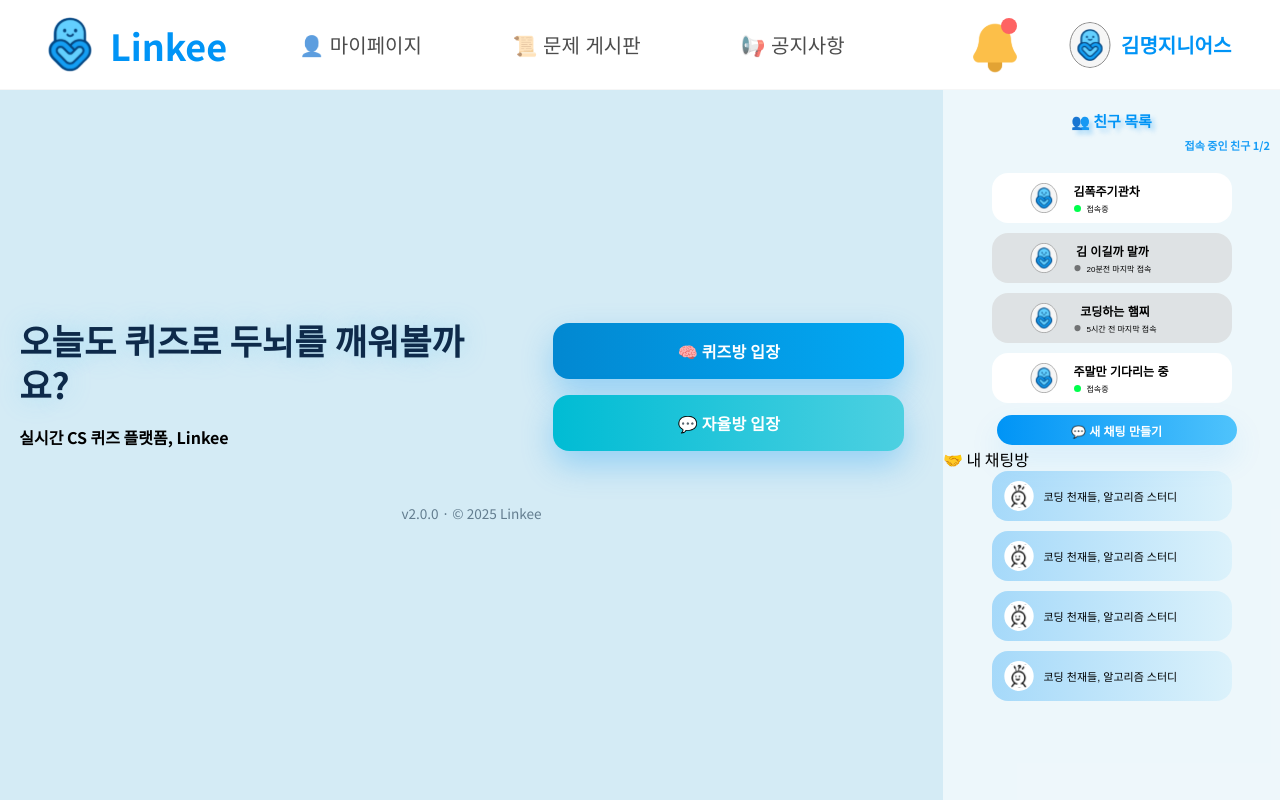
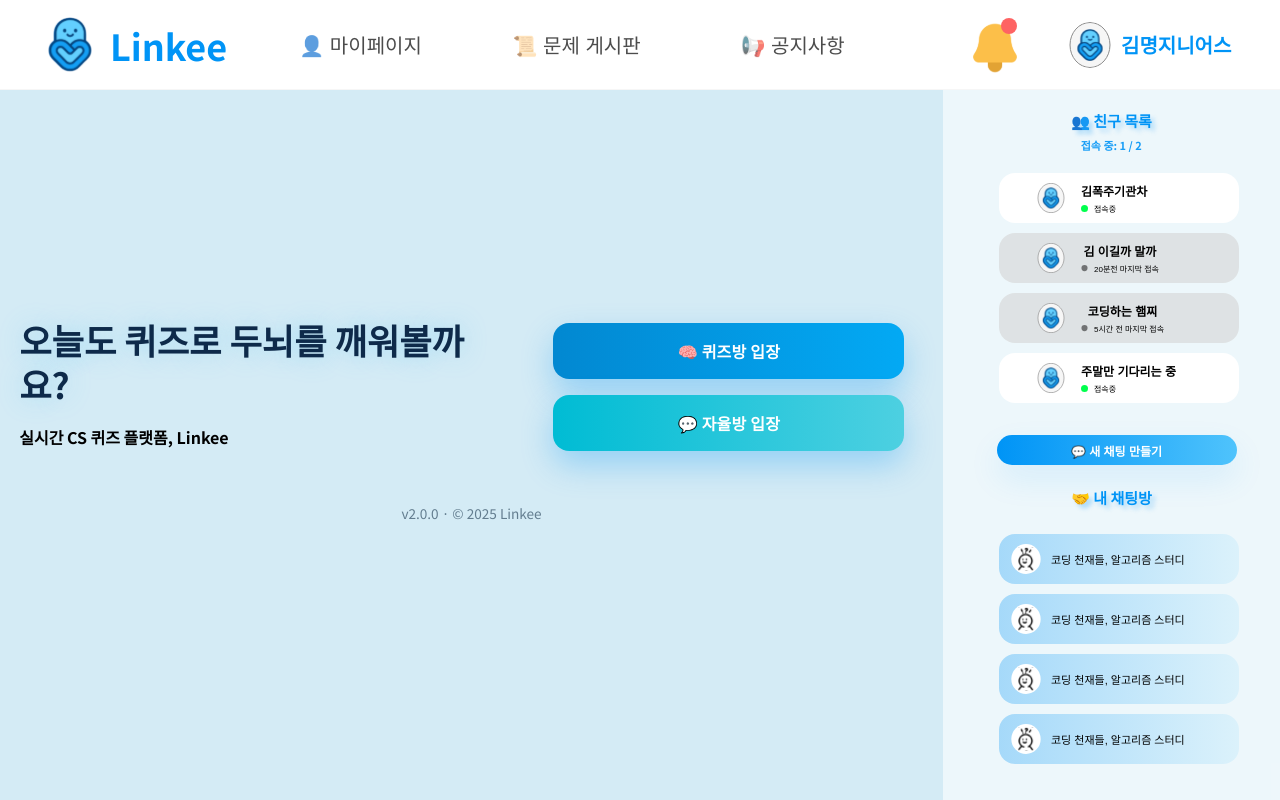
Before and after one commit to Linkee-Project/Linkee-Front-Vue, a Vue app in the folder Linkee-front/Linkee-front-vue/: page / in a window 1280 px wide. Built offline with nearby package versions, Linux system fonts and the light colour scheme.

Commit message:
컴포넌트 크기 수정

```diff
--- a/Linkee-front/Linkee-front-vue/src/components/layout/user/sidebar/UserSidebar.vue
+++ b/Linkee-front/Linkee-front-vue/src/components/layout/user/sidebar/UserSidebar.vue
@@ -162,18 +162,17 @@ const handleReportSubmit = (data) => {
 <template>
   <aside class="sidebar-container">
     <div class="content">
-      <!-- 상단: 친구 목록 타이틀 -->
+
+      <!-- 친구 목록 -->
+      <div class="section-block">
         <div class="section-header">
           <span class="title">👥 친구 목록</span>
-        <!-- 나중에 수정 -->
-        <span class="count">접속 중인 친구 1/2</span>
+          <span class="count">접속 중: 1 / 2</span>
         </div>
 
-      <!-- 친구 카드 리스트 영역 -->
-      <div class="friend-scroll-area">
+        <!-- 🔥 CSS와 동일하게 scroll-area 사용 -->
+        <div class="scroll-area">
           <div class="friend-list">
-
-          <!-- ✔ v-for로 친구 목록 반복 렌더링 -->
             <button
                 class="friend-card"
                 :class="{ online: friend.online }"
@@ -181,28 +180,24 @@ const handleReportSubmit = (data) => {
                 :key="friend.id"
                 @click="event => openFriendModal(event, friend)"
             >
-            <img class="avatar" :src="friend.avatar" alt="friend avatar" />
+              <img class="avatar" :src="friend.avatar" />
 
               <div class="info">
                 <p class="name">{{ friend.name }}</p>
 
                 <div class="status-row">
-                <!-- 온라인/오프라인 색상 아이콘 자동 변경 -->
-                <img
-                    class="status-color"
-                    :src="friend.online ? onlineIcon : offlineIcon"
-                    alt="status icon"
-                />
+                  <img class="status-color"
+                       :src="friend.online ? onlineIcon : offlineIcon" />
                   <span class="status">{{ friend.status }}</span>
                 </div>
               </div>
             </button>
-
+          </div>
         </div>
       </div>
 
 
-      <!-- 새 채팅방 만들기 버튼 -->
+      <!-- 새 채팅 만들기 -->
       <div class="button-area">
         <BlueButton
             color="blue"
@@ -212,31 +207,33 @@ const handleReportSubmit = (data) => {
         />
       </div>
 
+
       <!-- 내 채팅방 -->
-      <div class="myroom-wrapper mt-20">
-
-        <div class="myroom-header">
-          <span class="myroom-title">🤝 내 채팅방</span>
+      <div class="section-block">
+        <div class="section-header">
+          <span class="title">🤝 내 채팅방</span>
         </div>
 
-        <div class="room-scroll-area">
+        <!-- 🔥 scroll-area로 통일 -->
+        <div class="scroll-area">
           <div class="room-list">
             <button class="room-card"
                     v-for="room in rooms"
                     :key="room.id"
                     @click="event => openRoomModal(event, room)"
             >
-              <img class="room-icon" src="../../../../assets/chat_room_img.svg" alt="room icon" />
+              <img class="room-icon" src="@/assets/chat_room_img.svg" />
               <p class="room-text">{{ room.title }}</p>
             </button>
           </div>
         </div>
+      </div>
 
     </div>
-    </div>
-
   </aside>
 
+
+  <!-- 공통 모달들 -->
   <ChoiceModal
       :type="modalType"
       :data="selectedFriend"
@@ -247,25 +244,22 @@ const handleReportSubmit = (data) => {
       @action="handleAction"
   />
 
-<!--신고하기 모달-->
   <ReportModal
       v-model="isReportModal"
       :target="reportTarget"
       @submit="handleReportSubmit"
   />
 
-<!--새채팅방 만들기 모달-->
   <CreateChatRoomModal
       v-model="isCreateRoomModal"
       :friends="friends"
       @create="addNewRoom"
   />
-<!--채팅방 초대 모달-->
+
   <InviteChatRoomModal
       v-model="isInviteModal"
       :friends="friends"
       :room="selectedRoom"
       @invite="handleInvite"
   />
-
 </template>
```
Lines whose indentation alone changed are shown as unchanged.
